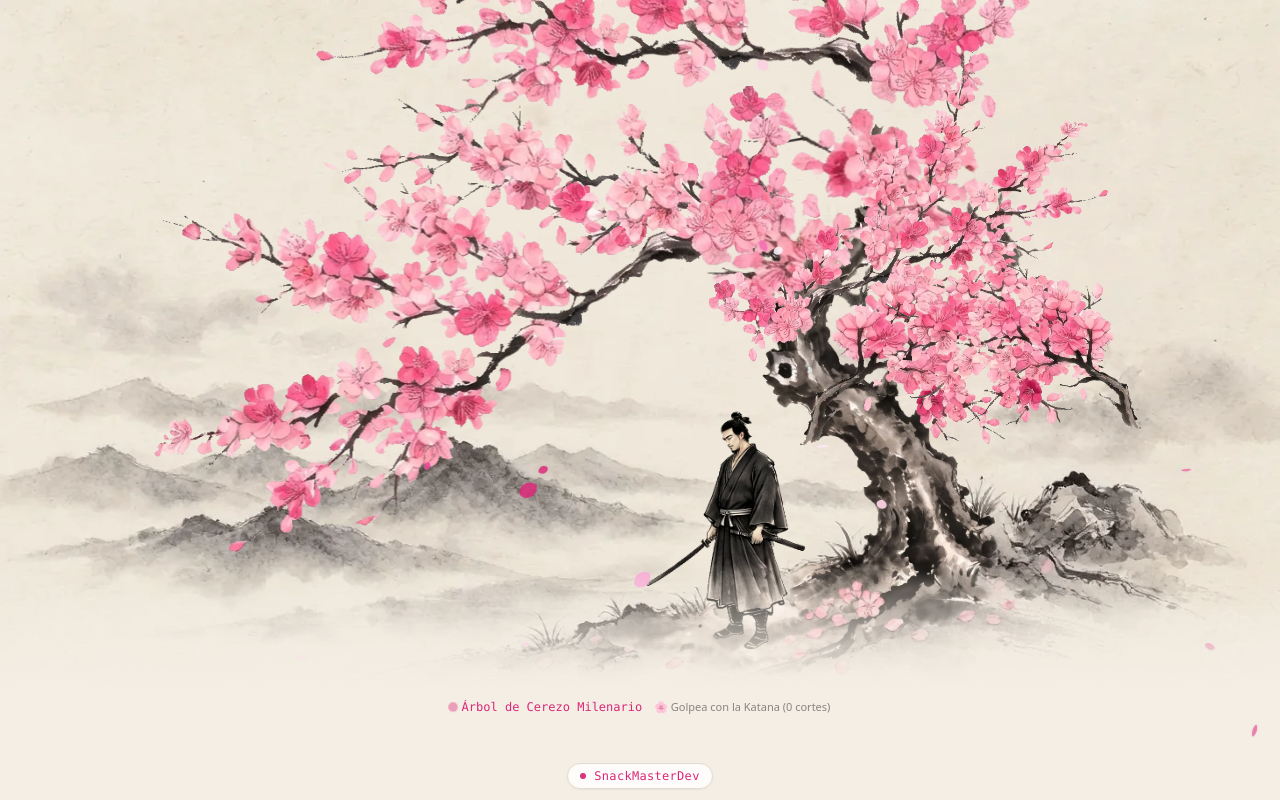
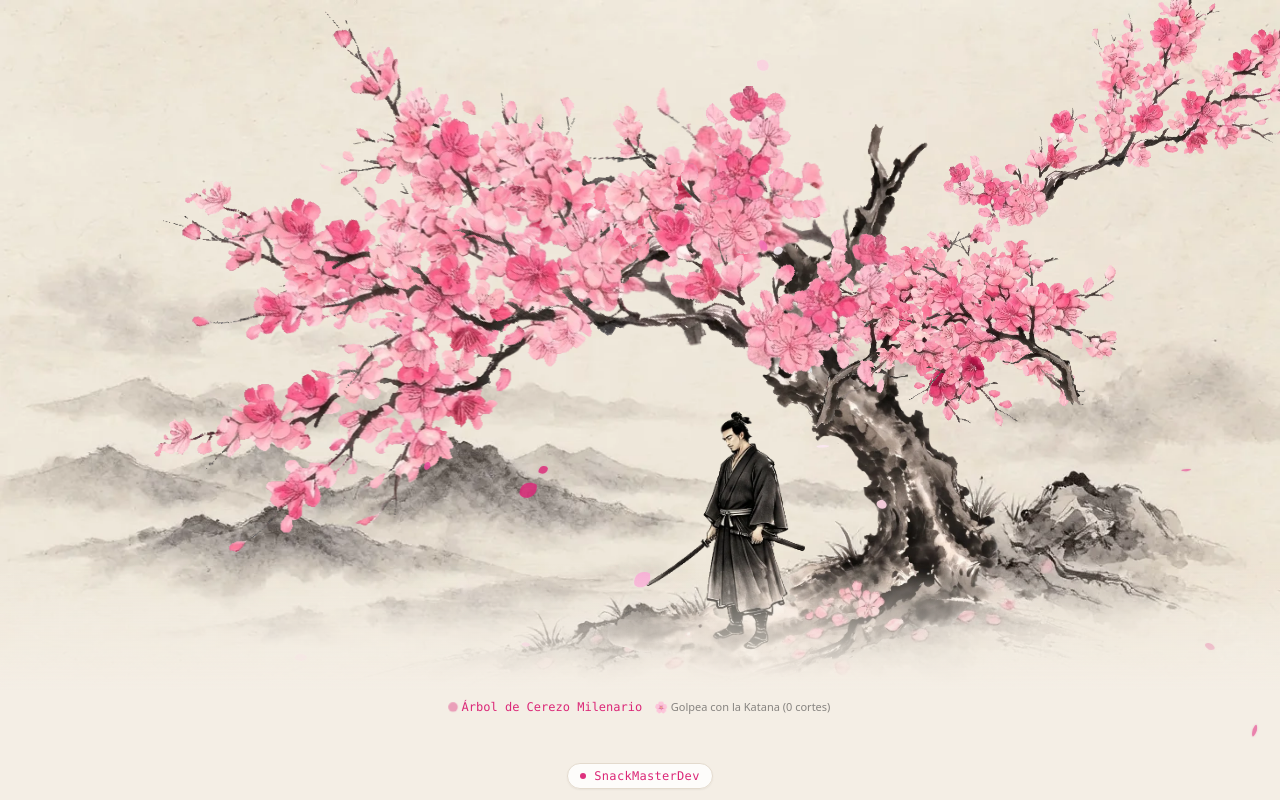
Before and after one commit to SnackMasterDev/portfolio, a React (Vite) app: page / in a window 1280 px wide. Shown: the top 800 px of the page. Built offline with nearby package versions, Linux system fonts and the light colour scheme.

Commit message:
fix(tree): remove hover effects, eliminate recoil displacement and anchor branch stems to wood

```diff
--- a/src/components/tree/SakuraBranches.tsx
+++ b/src/components/tree/SakuraBranches.tsx
@@ -1,7 +1,7 @@
 import React from 'react';
 
 export interface SakuraBranchesProps {
-  isRecoiling: boolean;
+  isRecoiling?: boolean;
 }
 
 interface BranchConfig {
@@ -19,7 +19,7 @@ interface BranchConfig {
   breezeAnim: string;
 }
 
-// Configuración calibrada exacta del usuario con pivotes fijados a la base del tronco
+// Configuración calibrada con los pivotes colocados exactamente en el tronco de la madera
 const CALIBRATED_BRANCHES: BranchConfig[] = [
   {
     id: 'rama_1_7013',
@@ -32,7 +32,7 @@ const CALIBRATED_BRANCHES: BranchConfig[] = [
     flipX: false,
     z: 15,
     opacity: 1,
-    origin: 'bottom left',
+    origin: '8% 83%', // Unión del tallo de madera
     breezeAnim: 'animate-[branch-tip-sway-1_5.8s_ease-in-out_infinite]',
   },
   {
@@ -46,8 +46,8 @@ const CALIBRATED_BRANCHES: BranchConfig[] = [
     flipX: true,
     z: 15,
     opacity: 1,
-    origin: 'bottom right',
-    breezeAnim: 'animate-[branch-tip-sway-2_6.4s_ease-in-out_infinite_0.5s]',
+    origin: '92% 83%', // Unión del tallo espejado
+    breezeAnim: 'animate-[branch-tip-sway-2_6.4s_ease-in-out_infinite_0.4s]',
   },
   {
     id: 'rama_4_8968',
@@ -60,7 +60,7 @@ const CALIBRATED_BRANCHES: BranchConfig[] = [
     flipX: false,
     z: 15,
     opacity: 1,
-    origin: 'bottom center',
+    origin: '27% 86%', // Bifurcación del tronco
     breezeAnim: 'animate-[branch-tip-sway-3_5.4s_ease-in-out_infinite_1.1s]',
   },
   {
@@ -74,7 +74,7 @@ const CALIBRATED_BRANCHES: BranchConfig[] = [
     flipX: false,
     z: 15,
     opacity: 1,
-    origin: 'center right',
+    origin: '92% 48%', // Rama larga: extremo derecho del leño unido al tronco
     breezeAnim: 'animate-[branch-tip-sway-1_5.0s_ease-in-out_infinite_1.7s]',
   },
   {
@@ -88,7 +88,7 @@ const CALIBRATED_BRANCHES: BranchConfig[] = [
     flipX: false,
     z: 15,
     opacity: 1,
-    origin: 'bottom right',
+    origin: '27% 86%',
     breezeAnim: 'animate-[branch-tip-sway-2_6.8s_ease-in-out_infinite_0.3s]',
   },
   {
@@ -102,7 +102,7 @@ const CALIBRATED_BRANCHES: BranchConfig[] = [
     flipX: false,
     z: 14,
     opacity: 1,
-    origin: 'bottom center',
+    origin: '12% 67%',
     breezeAnim: 'animate-[branch-tip-sway-3_4.6s_ease-in-out_infinite_1.4s]',
   },
   {
@@ -116,7 +116,7 @@ const CALIBRATED_BRANCHES: BranchConfig[] = [
     flipX: true,
     z: 15,
     opacity: 1,
-    origin: 'bottom center',
+    origin: '73% 86%',
     breezeAnim: 'animate-[branch-tip-sway-1_6.2s_ease-in-out_infinite_0.8s]',
   },
   {
@@ -130,18 +130,18 @@ const CALIBRATED_BRANCHES: BranchConfig[] = [
     flipX: false,
     z: 14,
     opacity: 1,
-    origin: 'bottom center',
+    origin: '12% 67%',
     breezeAnim: 'animate-[branch-tip-sway-2_5.1s_ease-in-out_infinite_1.2s]',
   },
 ];
 
-export const SakuraBranches: React.FC<SakuraBranchesProps> = ({ isRecoiling }) => {
+export const SakuraBranches: React.FC<SakuraBranchesProps> = () => {
   return (
     <div className="pointer-events-none absolute inset-0 z-10 overflow-visible">
       {CALIBRATED_BRANCHES.map((b) => {
         const flipScale = b.flipX ? -b.scale : b.scale;
         return (
-          /* Contenedor estático: Conserva 100% fiel la posición, rotación y escala exacta del JSON */
+          /* Contenedor estático: Fija 100% inalterable la posición y rotación del JSON */
           <div
             key={b.id}
             className="pointer-events-none absolute"
@@ -155,16 +155,12 @@ export const SakuraBranches: React.FC<SakuraBranchesProps> = ({ isRecoiling }) =
               transformOrigin: b.origin,
             }}
           >
-            {/* Imagen animada: El pivote está en la base (tronco), por lo que la base no se mueve y solo se mecen las puntas */}
+            {/* Imagen: Movimiento sutil únicamente en la punta. La base permanece soldada al tronco con 0px de desplazamiento */}
             <img
               src={`/assets/tree/${b.src}.webp`}
               alt=""
               aria-hidden="true"
-              className={`block h-auto w-full max-w-none object-contain transition-transform duration-300 ${
-                isRecoiling
-                  ? 'animate-[branch-impact-shudder_0.5s_cubic-bezier(0.36,0.07,0.19,0.97)]'
-                  : b.breezeAnim
-              }`}
+              className={`block h-auto w-full max-w-none object-contain ${b.breezeAnim}`}
               style={{
                 transformOrigin: b.origin,
               }}
--- a/src/components/tree/SakuraTree.tsx
+++ b/src/components/tree/SakuraTree.tsx
@@ -7,17 +7,11 @@ export interface SakuraTreeProps {
 }
 
 export const SakuraTree: React.FC<SakuraTreeProps> = ({ className = '', onStrike }) => {
-  const [isRecoiling, setIsRecoiling] = useState(false);
   const [strikeCount, setStrikeCount] = useState(0);
 
   const triggerStrikeFeedback = useCallback(() => {
-    setIsRecoiling(true);
     setStrikeCount((prev) => prev + 1);
     onStrike?.();
-
-    setTimeout(() => {
-      setIsRecoiling(false);
-    }, 550);
   }, [onStrike]);
 
   useEffect(() => {
@@ -56,7 +50,7 @@ export const SakuraTree: React.FC<SakuraTreeProps> = ({ className = '', onStrike
       id="sakura-tree"
       data-testid="sakura-tree"
       onClick={handleStrike}
-      className={`group relative w-full max-w-none cursor-pointer select-none overflow-hidden ${className}`}
+      className={`relative w-full max-w-none select-none overflow-hidden ${className}`}
       role="button"
       tabIndex={0}
       aria-label="Árbol de cerezo sagrado. Haz clic o corta con la katana para desprender pétalos."
@@ -71,15 +65,15 @@ export const SakuraTree: React.FC<SakuraTreeProps> = ({ className = '', onStrike
           loading="eager"
         />
 
-        {/* Capa 1: Tronco y samurai (Base física del árbol con colisión) */}
+        {/* Capa 1: Tronco y samurai (Base física del árbol fija e inalterable) */}
         <div
           id="sakura-tree-img-container"
-          className="absolute pointer-events-none z-10 transition-transform duration-300"
+          className="absolute pointer-events-none z-10"
           style={{
             left: '33%',
             top: '-19%',
             width: '60%',
-            transform: `scale(${isRecoiling ? 0.528 : 0.52}) translate(${isRecoiling ? -2 : 0}px, 0)`,
+            transform: 'scale(0.52)',
             transformOrigin: 'center center',
           }}
         >
@@ -92,8 +86,8 @@ export const SakuraTree: React.FC<SakuraTreeProps> = ({ className = '', onStrike
           />
         </div>
 
-        {/* Capa 2: Follaje y ramas multicapa animadas con brisa e impacto */}
-        <SakuraBranches isRecoiling={isRecoiling} />
+        {/* Capa 2: Follaje y ramas fijadas a la madera con brisa sutil en las puntas */}
+        <SakuraBranches />
 
         {/* Máscara de fundido inferior suave con el color pergamino washi (#f4eee5) */}
         <div className="pointer-events-none absolute inset-x-0 bottom-0 z-20 h-32 bg-gradient-to-t from-[#f4eee5] via-[#f4eee5]/60 to-transparent" />
@@ -104,7 +98,7 @@ export const SakuraTree: React.FC<SakuraTreeProps> = ({ className = '', onStrike
           <span className="h-1.5 w-1.5 rounded-full bg-[#db2777] animate-ping" />
           Árbol de Cerezo Milenario
         </span>
-        <span className="text-[11px] text-[#6b6966]/80 group-hover:text-[#db2777] transition-colors">
+        <span className="text-[11px] text-[#6b6966]/80">
           🌸 Golpea con la Katana ({strikeCount} cortes)
         </span>
       </div>
```
